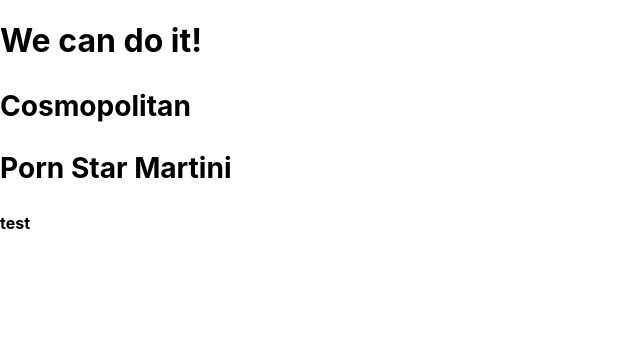
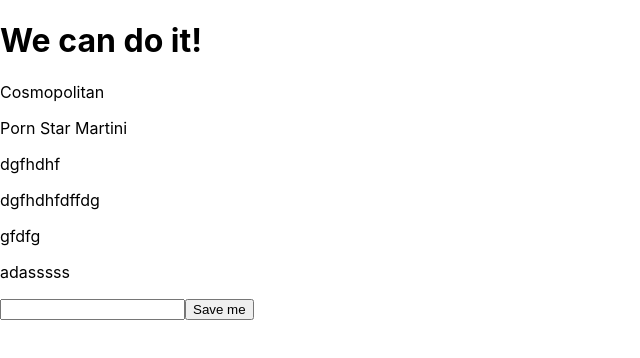
Before and after one commit to robertoalx/cocktail-price, a React (Create React App) app: page / in a window 1280 px wide. Shown: the top 358 px of the page, without its empty margins (0-640 px from the left). Built offline with nearby package versions, Linux system fonts and the light colour scheme; data requests are answered from the project's data file.

Commit message:
make the BASE URL reusable + add with a push of a button more items to our json-server

```diff
--- a/src/component/cocktail/AddCocktail/AddCocktail.jsx
+++ b/src/component/cocktail/AddCocktail/AddCocktail.jsx
@@ -1,9 +1,44 @@
 import React, {Component} from 'react'
+import { BASE_URL } from '../const'
+import axios from 'axios';
 
 class AddCocktail extends Component {
+    constructor(props) {
+        super(props)
+        this.input = null
+        this.pushCocktail = this.pushCocktail.bind(this)
+    }
+
+
+    async  pushCocktail() {
+        try{
+            await axios
+            .post(
+                `${BASE_URL}cocktail`,
+                {
+                    name: this.input.value
+                },
+                {
+                    'Content-Type': 'application/json'
+                }
+                )
+            this.props.sri(this.input.value)
+        } catch (e) {
+
+    }
+    }
+
     render() {
         return (
-            <h4>test</h4>
+            <div>
+                <input
+                    // ref is reference to the DOM element
+                    ref={ele => this.input = ele}/>
+                <button
+                    onClick={this.pushCocktail}>
+                    Save me
+                </button>
+            </div>
         )
     }
 }
--- a/src/component/cocktail/cocktail.jsx
+++ b/src/component/cocktail/cocktail.jsx
@@ -1,8 +1,7 @@
 import React, {Component} from 'react'
 import AddCocktail from './AddCocktail'
+import { BASE_URL } from './const'
 import axios from 'axios'
-
-const BASE_URL = 'http://localhost:3455/'
 
 class Cocktail extends Component {
 
@@ -25,11 +24,15 @@
         this.getCocktail()
     }
 
+    AddCocktailToState(something) {
+        console.log(`And this will be saved ${something}` )
+    }
+
     render() {
         return (
             [
-            <h2>{this.state.cocktail.map(cocktail => <h3>{cocktail.name}</h3>)}</h2>,
-            <AddCocktail />
+            <div>{this.state.cocktail.map(cocktail => <p>{cocktail.name}</p>)}</div>,
+            <AddCocktail  sri={this.AddCocktailToState} />
         ]
         )
     }
--- /dev/null
+++ b/src/component/cocktail/const.jsx
@@ -0,0 +1,2 @@
+const BASE_URL = 'http://localhost:3455/'
+export {BASE_URL}
--- a/src/data/data.json
+++ b/src/data/data.json
@@ -1,5 +1,5 @@
 {
-    "cocktail":[
+  "cocktail": [
     {
       "id": 1,
       "name": "Cosmopolitan"
@@ -7,6 +7,22 @@
     {
       "id": 2,
       "name": "Porn Star Martini"
+    },
+    {
+      "name": "dgfhdhf",
+      "id": 3
+    },
+    {
+      "name": "dgfhdhfdffdg",
+      "id": 4
+    },
+    {
+      "name": "gfdfg",
+      "id": 5
+    },
+    {
+      "name": "adasssss",
+      "id": 6
     }
   ]
 }
```
Lines whose indentation alone changed are shown as unchanged.
